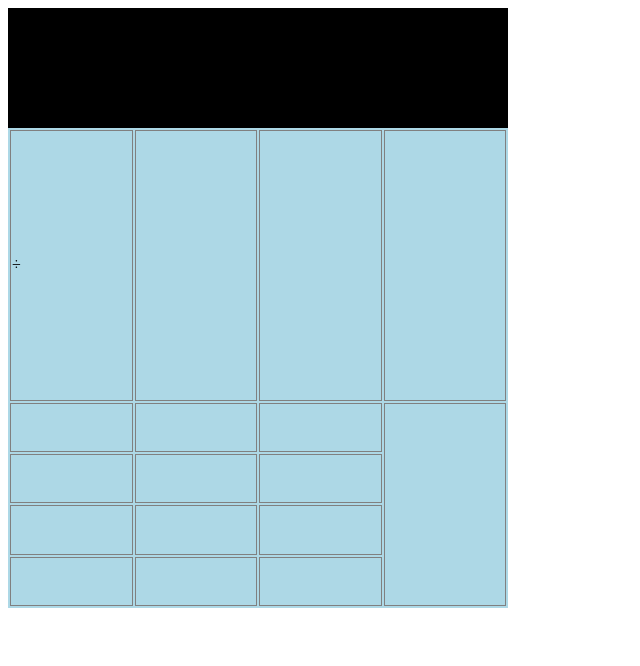
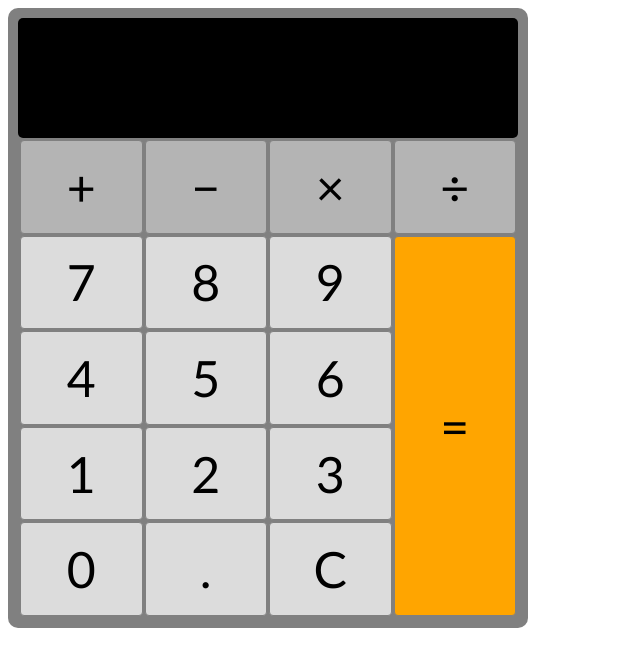
Before and after one commit to JoshDAO/javascript-calculator, a plain HTML site: page index.html in a window 1280 px wide. Shown: the whole page, without its empty margins (0-640 px from the left). Drawn offline with Linux system fonts and the light colour scheme.

Commit message:
styled buttons

```diff
--- a/index.html
+++ b/index.html
@@ -15,32 +15,32 @@
         </div>
         <div id="keys-container">
             <table>
-                <tr>
-                    <td>&divide;</td>
-                    <td></td>
-                    <td></td>
-                    <td></td>
+                <tr id='operators'>
+                    <td id='plus'>+</td>
+                    <td id='minus'>&#8722</td>
+                    <td id='multiply'>&#215</td>
+                    <td id='divide'>&divide;</td>
                 </tr>
                 <tr>
-                    <td></td>
-                    <td></td>
-                    <td></td>
-                    <td rowspan="4"></td>
+                    <td id='seven'>7</td>
+                    <td id='eight'>8</td>
+                    <td id='nine'>9</td>
+                    <td rowspan="4" id='equals'>=</td>
                 </tr>
                 <tr>
-                    <td></td>
-                    <td></td>
-                    <td></td>
+                    <td id='four'>4</td>
+                    <td id='five'>5</td>
+                    <td id='six'>6</td>
                 </tr>
                 <tr>
-                    <td></td>
-                    <td></td>
-                    <td></td>
+                    <td id='one'>1</td>
+                    <td id='two'>2</td>
+                    <td id='three'>3</td>
                 </tr>
                 <tr>
-                    <td></td>
-                    <td></td>
-                    <td></td>
+                    <td id='zero'>0</td>
+                    <td id='decimal'>.</td>
+                    <td id='clear'>C</td>
                 </tr>
             </table>
         </div>
--- a/styles.css
+++ b/styles.css
@@ -1,16 +1,21 @@
 main {
     width: 500px;
-    background-color: lightblue;
+    background-color: gray;
     height: 600px;
+    font-family: 'Gill Sans', 'Gill Sans MT', Calibri, 'Trebuchet MS', sans-serif;
+    padding: 10px;
+    border-radius: 10px;
 }
 
 #display-container {
     height: 20%;
     background-color: black;
+    border-radius: 5px;
 }
 
 #keys-container{
     height: 80%;
+    background-color: gray;
 }
 
 table {
@@ -18,7 +23,20 @@ table {
     height: 100%;
 }
 
+#operators td {
+    background-color: rgb(180, 180, 180) ;
+}
+
 td {
     border: 1px solid gray;
     width: 25%;
+    height: 20%;
+    text-align: center;
+    font-size: 50px;
+    border-radius: 4px;
+    background-color: rgb(220, 220, 220);
 }
+
+#equals {
+    background-color: orange;
+}
```
